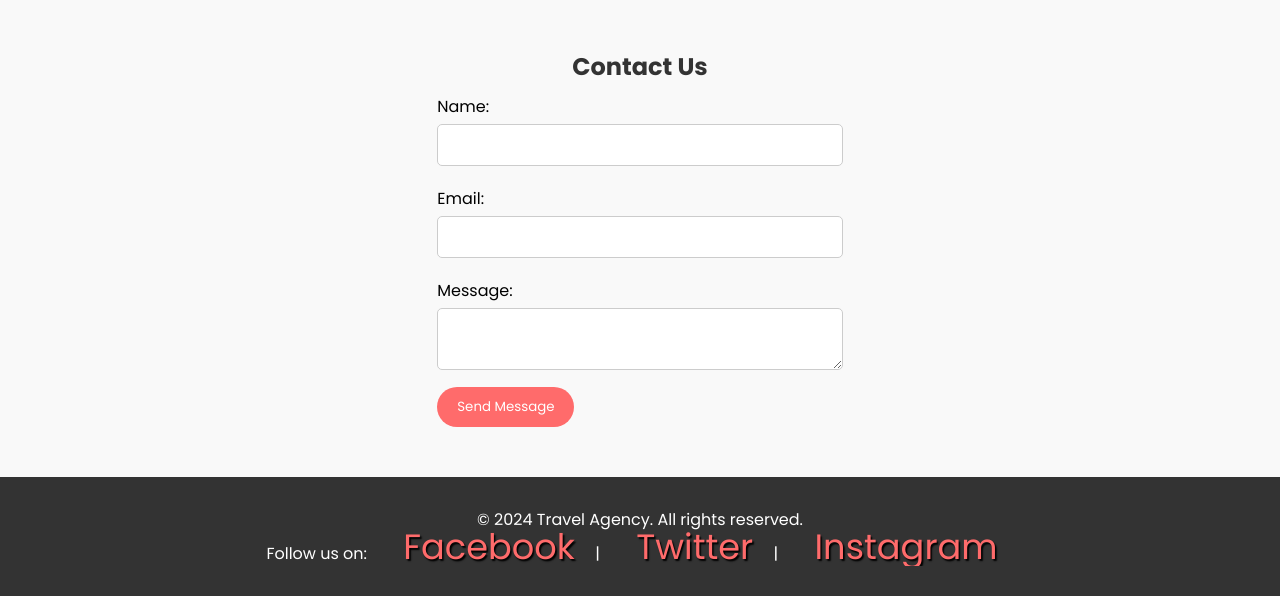
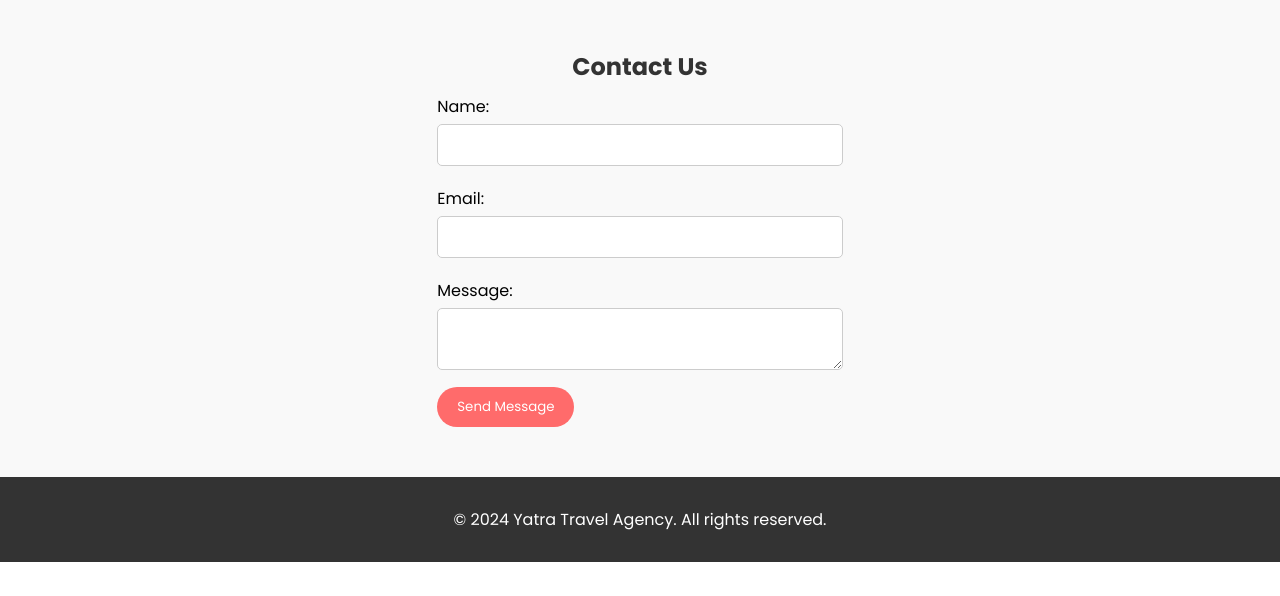
Before and after one commit to Vishal1720/Yatra, a PHP site: page /index.php in a window 1280 px wide. Shown: the part 1906-2502 px from the top of the page. After the commit the page ends 2468 px from the top, so only its background shows below. Run offline with PHP 8.4, Linux system fonts and the light colour scheme.

Commit message:
modified:   Home_yatra.php

```diff
--- a/Home_yatra.php
+++ b/Home_yatra.php
@@ -70,15 +70,10 @@
         </div>
     </section>
 
-    <!-- Footer Section -->
+
     <footer>
         <div class="container">
-            <p>&copy; 2024 Travel Agency. All rights reserved.</p>
-            <p>Follow us on:
-                <a href="#">Facebook</a> |
-                <a href="#">Twitter</a> |
-                <a href="#">Instagram</a>
-            </p>
+            <p>&copy; 2024 Yatra Travel Agency. All rights reserved.</p>
         </div>
     </footer>
     <?php include "submitfeedback.php";?>
```
